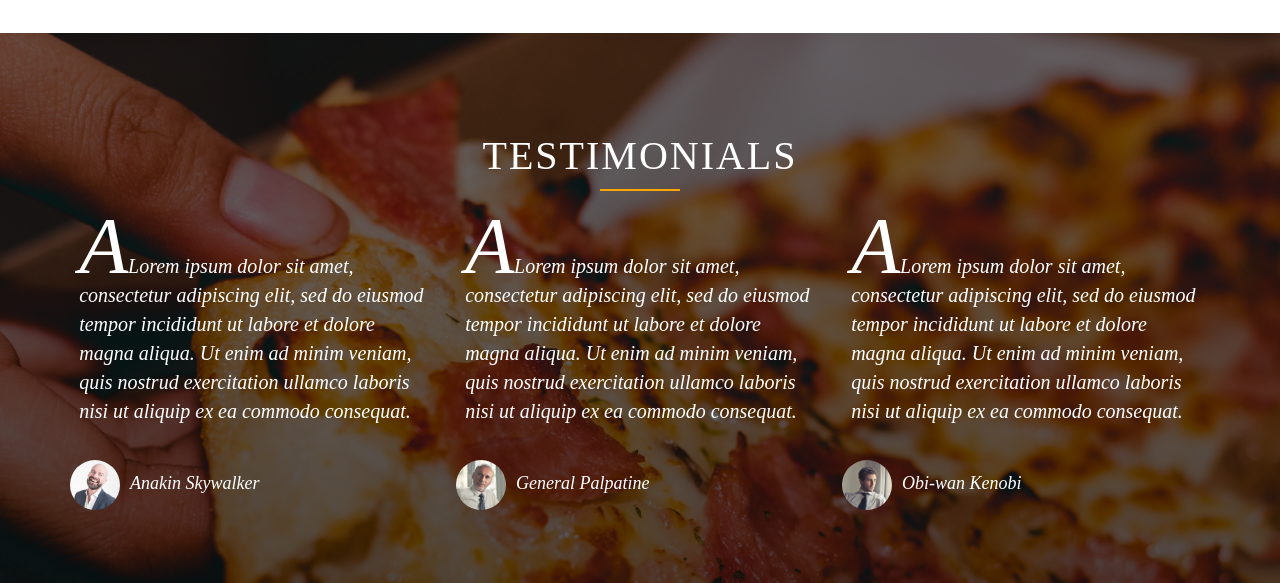
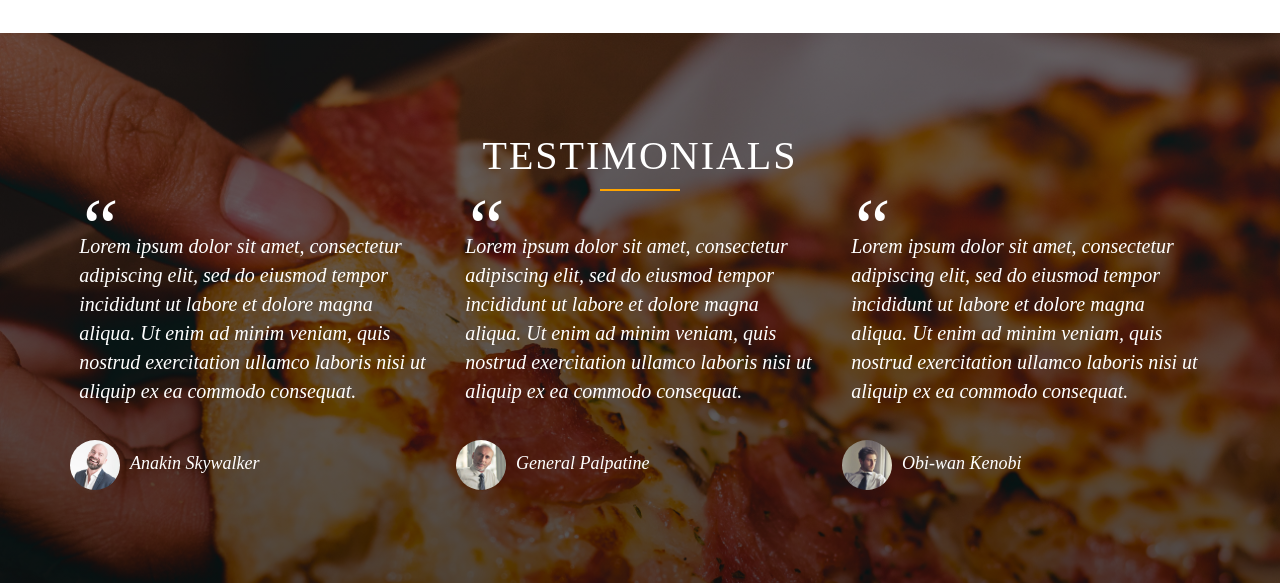
Before and after one commit to williamgyasi/TastyKitchen, a PHP site: page / in a window 1280 px wide. Shown: the part 3339-3922 px from the top of the page. Run offline with PHP 8.4, Linux system fonts and the light colour scheme; some libraries are stand-ins or nearby versions.

Commit message:
Testimonials Section Complete

```diff
--- a/css/style.css
+++ b/css/style.css
@@ -316,10 +316,16 @@ blockquote{
     padding: 2.5%;
     font-style: italic;
     line-height: 145%;
+    position: relative;
 }
+
 blockquote::before{
-    content: "A";
+    content: "\201C";
     font-size: 400%;
+    display: block;
+    position: absolute;
+    left: 5px;
+    top: -10px;
 }
 
 cite{
```
